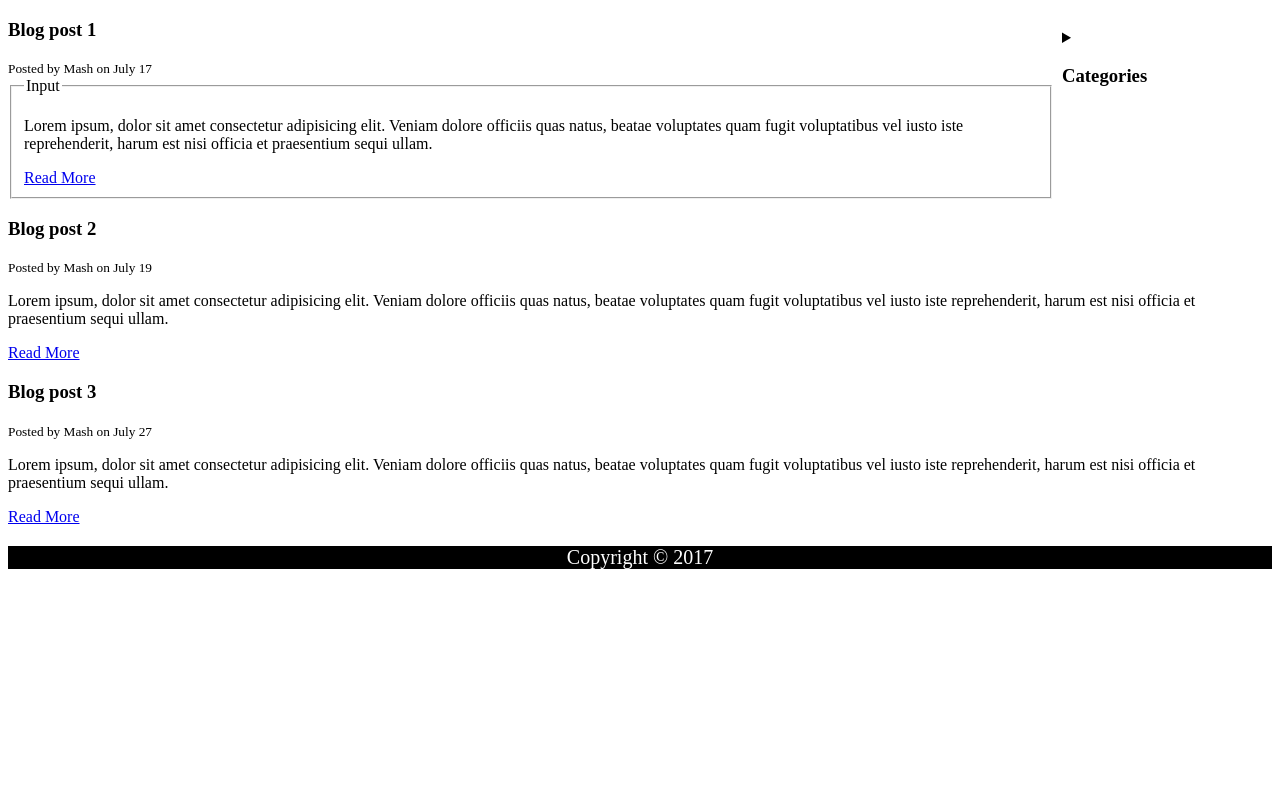
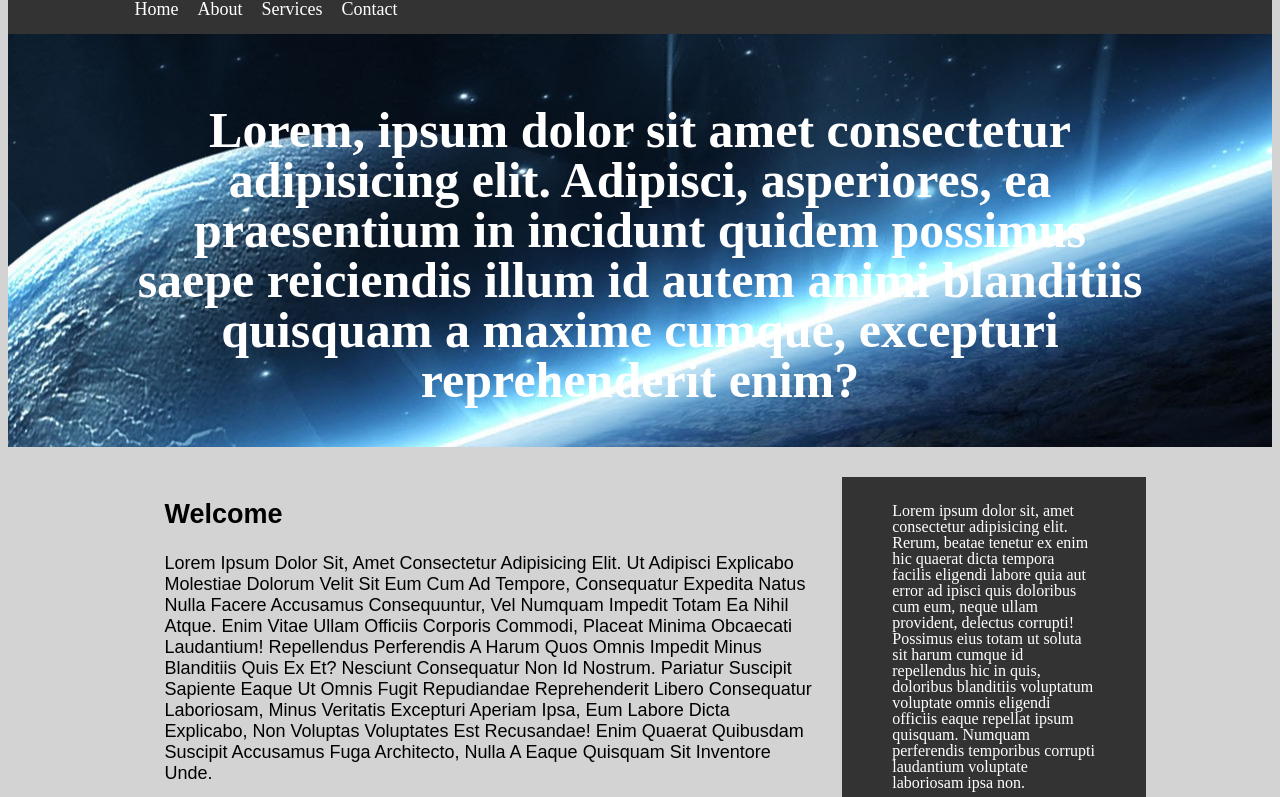
Before and after one commit to K-Mash24/Practice, a plain HTML site: page index.html in a window 1280 px wide. Shown: the part 82-879 px from the top of the page. Before the commit the page ends 800 px from the top, so only its background shows below. Drawn offline with Linux system fonts and the light colour scheme.

Commit message:
First attempt at an interactive website without flexbox

```diff
--- a/CSS/styles2.css
+++ b/CSS/styles2.css
@@ -0,0 +1,104 @@
+/*{
+    margin: 0;
+    padding: 0;
+}*/
+
+body{
+    background: lightgray;
+    color: #555;
+    font: arial 16px;
+    line-height: 1.0em;
+}
+
+.container{
+    width: 80%;
+    margin: auto;
+    overflow: hidden;
+}
+
+#main-header{
+    background-color: coral;
+    color: white;
+}
+
+#navbar{
+    background: #333;
+    color: white;
+}
+
+#navbar ul{
+    padding: 0;
+    list-style: none;
+}
+
+#navbar li{
+    display: inline;
+}
+
+#navbar a{
+    color: white;
+    padding-right: 15px;
+    font-size: 18px;
+    text-decoration: none;
+}
+
+#navbar a hover{
+    color: white;
+    cursor: pointer;
+    text-decoration: solid;
+}
+
+#showcase{
+    background-image: url('/pictures/R\ \(7\).jpeg');
+    background-position: center right;
+    min-height: 300px;
+    margin-bottom: 30px;
+    text-align: center;
+}
+
+#showcase h1{
+    color: white;
+    font-size: 50px;
+    line-height: 1.0em;
+    padding-top: 30px;
+}
+
+#main{
+    float: left;
+    width: 70%;
+    padding: 0 30px;
+    box-sizing: border-box;
+    font: 18px arial;
+    text-transform: capitalize;
+    color: black;
+}
+
+#sidebar{
+    float: right;
+    width: 30%;
+    background-color: #333;
+    color: white;
+    padding: 10px 50px;
+    box-sizing: border-box;
+    font: 20px;
+}
+
+#main-footer{
+    background-color: black;
+    text-align: center;
+    padding: 20px;
+    color: white;
+    margin-top: 50px;
+}
+
+@media(max-width:600px){
+    #main{
+        width: 100%;
+        float: none;
+    }
+
+     #sidebar{
+        width: 100%;
+        float: none;
+    }
+}
--- a/index.html
+++ b/index.html
@@ -3,83 +3,56 @@
 <head>
     <meta charset="UTF-8">
     <meta name="viewport" content="width=device-width, initial-scale=1.0">
-    <meta name="decription" content="This is a simple practice HTML document with a header, articles, an aside, and a footer.">
-    <meta name="keywords" content="HTML, practice, blog, articles, website">
-    <title>My Home Page</title>
-    <style>
-        #main-header{
-            background-color: black;
-            color: white;
-            text-align: center;
-            font-size: 20px;
-        }
-
-        #main-footer{
-            background-color: black;
-            color: white;
-            text-align: center;
-            font-size: 20px;
-            position: relative;
-            bottom: 0;
-            width: 100%;
-        }
-
-        #sidebar{
-            background-color: rgba(211, 211, 211, 0.016);
-            padding: 10px;
-            width: 200px;
-            float: right;
-        }
-    </style> <!-- Inline CSS -->
+    <title>Final Website practice</title>
+    <link rel="stylesheet" href="CSS/styles2.css" type="text/CSS">
 </head>
 <body>
     <header id="main-header">
-        <h1>My website</h1>
+        <div class="container">
+            <h1>My Website</h1>
+        </div>
     </header>
 
-      <aside id="sidebar">
-            <details>
-                <summary>
-                    <h3>Categories</h3>
-                </summary>
-                <nav>
-                    <ul>
-                        <li><a href="index.html">Home</a></li>
-                        <li><a href="about.html">About Us</a></li>
-                        <li><a href="contact.html">Contact Us</a></li>
-                    </ul>
-                </nav>
-            </details>
-        </aside>
+    <nav id="navbar">
+        <div class="container">
+            <ul>
+                <li><a href="#">Home</a></li>
+                <li><a href="#">About</a></li>
+                <li><a href="#">Services</a></li>
+                <li><a href="#">Contact</a></li>
+            </ul>
+        </div>
+    </nav>
 
-    <section>
-        <article class="post">
-            <h3>Blog post 1</h3>
-            <small>Posted by Mash on July 17</small>
-            <fieldset>
-                <legend>Input</legend>
-            <p>Lorem ipsum, dolor sit amet consectetur adipisicing elit. Veniam dolore officiis quas natus, beatae voluptates quam fugit voluptatibus vel iusto iste reprehenderit, harum est nisi officia et praesentium sequi ullam.</p>
-            <a href="http://linkedin.com">Read More</a>
-            </fieldset>
-
-        </article>
-        <article class="post">
-            <h3>Blog post 2</h3>
-            <small>Posted by Mash on July 19</small>
-            <p>Lorem ipsum, dolor sit amet consectetur adipisicing elit. Veniam dolore officiis quas natus, beatae voluptates quam fugit voluptatibus vel iusto iste reprehenderit, harum est nisi officia et praesentium sequi ullam.</p>
-            <a href="http://linkedin.com">Read More</a>
-        </article>
-        <article class="post">
-            <h3>Blog post 3</h3>
-            <small>Posted by Mash on July 27</small>
-            <p>Lorem ipsum, dolor sit amet consectetur adipisicing elit. Veniam dolore officiis quas natus, beatae voluptates quam fugit voluptatibus vel iusto iste reprehenderit, harum est nisi officia et praesentium sequi ullam.</p>
-            <a href="http://linkedin.com">Read More</a>
-        </article>
+    <section id="showcase">
+        <div class="container">
+            <h1>Lorem, ipsum dolor sit amet consectetur adipisicing elit.
+             Adipisci, asperiores, ea praesentium in incidunt quidem possimus saepe reiciendis illum id autem animi blanditiis
+             quisquam a maxime cumque, excepturi reprehenderit enim?</h1>
+        </div>
     </section>
 
+    <div class="container">
+        <section id="main">
+            <h2>Welcome</h2>
+            <p>Lorem ipsum dolor sit, amet consectetur adipisicing elit. Ut adipisci explicabo molestiae dolorum velit sit eum cum ad tempore,
+            consequatur expedita natus nulla facere accusamus consequuntur, vel numquam impedit totam ea nihil atque. Enim vitae ullam officiis corporis commodi,
+            placeat minima obcaecati laudantium! Repellendus perferendis a harum quos omnis impedit minus blanditiis quis ex et? Nesciunt consequatur non id nostrum. Pariatur suscipit sapiente eaque
+            ut omnis fugit repudiandae reprehenderit libero consequatur laboriosam, minus veritatis excepturi aperiam ipsa, eum labore dicta explicabo, non voluptas voluptates est recusandae!
+            Enim quaerat quibusdam suscipit accusamus fuga architecto, nulla a eaque quisquam sit inventore unde.</p>
+        </section>
+
+        <aside id="sidebar">
+            <p>Lorem ipsum dolor sit, amet consectetur adipisicing elit. Rerum, beatae tenetur ex enim hic quaerat dicta tempora facilis eligendi labore quia aut error ad
+            ipisci quis doloribus cum eum, neque ullam provident, delectus corrupti! Possimus eius totam ut soluta sit harum cumque id repellendus hic in quis, doloribus
+            blanditiis voluptatum voluptate omnis eligendi officiis eaque repellat ipsum quisquam. Numquam perferendis
+            temporibus corrupti laudantium voluptate laboriosam ipsa non.</p>
+        </aside>
+    </div>
 
     <footer id="main-footer">
-        <p>Copyright &copy; 2017</p>
+       <p>copyright &copy; 2025 My website</p>
     </footer>
+
 </body>
 </html>
```
Also changed, not shown: pictures/PD2VfNE.jpg (added), pictures/R (7).jpeg (added).
